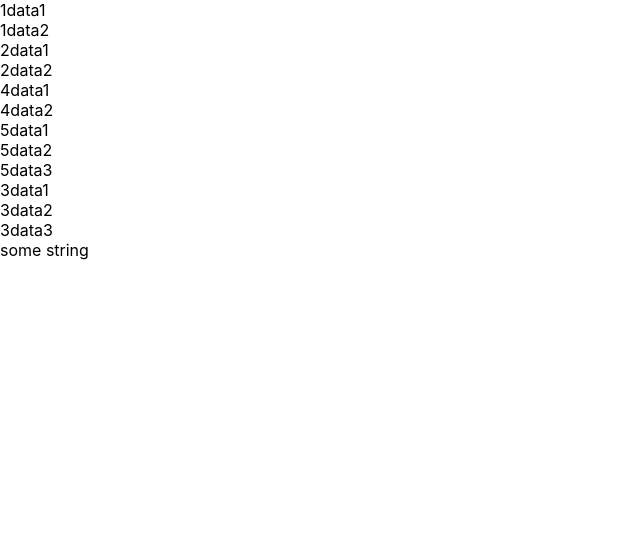
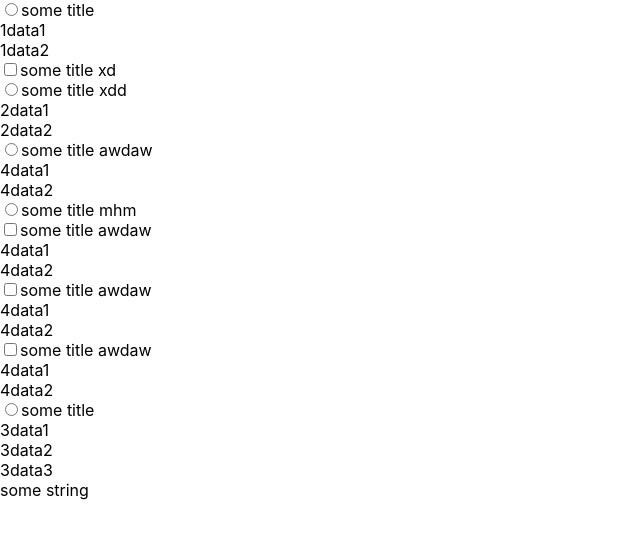
Before and after one commit to pawelkuk/softwarely, a React (Create React App) app: page / in a window 1280 px wide. Shown: the top 538 px of the page, without its empty margins (0-640 px from the left). Built offline with nearby package versions, Linux system fonts and the light colour scheme; the HTML template or start-up script is replaced by a standard one.

Commit message:
Add radio/checkbox

```diff
--- a/src/App.js
+++ b/src/App.js
@@ -2,28 +2,50 @@ import "./App.css";
 let json = [
   {
     type: "radio",
+    title: "some title",
     data: ["1data1", "1data2"],
   },
   {
     type: "checkbox",
+    title: "some title xd",
     data: [
       {
         type: "radio",
+        title: "some title xdd",
         data: [
           "2data1",
           "2data2",
           {
             type: "radio",
+            title: "some title awdaw",
             data: ["4data1", "4data2"],
           },
           {
             type: "radio",
-            data: ["5data1", "5data2", "5data3"],
+            title: "some title mhm",
+            data: [
+              {
+                type: "checkbox",
+                title: "some title awdaw",
+                data: ["4data1", "4data2"],
+              },
+              {
+                type: "checkbox",
+                title: "some title awdaw",
+                data: ["4data1", "4data2"],
+              },
+              {
+                type: "checkbox",
+                title: "some title awdaw",
+                data: ["4data1", "4data2"],
+              },
+            ],
           },
         ],
       },
       {
         type: "radio",
+        title: "some title",
         data: ["3data1", "3data2", "3data3"],
       },
     ],
@@ -31,10 +53,26 @@ let json = [
   "some string",
 ];
 
-const NestedList = ({ json }) => {
-  return json.map((el) => {
+const NestedList = ({ json, type, isEven, nestLevel = 0 }) => {
+  return json.map((el, idx) => {
     const containsNestedList = typeof el === "object";
-    if (containsNestedList) return <NestedList json={el.data} />;
+    if (containsNestedList)
+      return (
+        <div>
+          <input
+            type={el.type}
+            id={`${el.type}-list-${idx}`}
+            name={`${el.type}-list-${nestLevel}`}
+          />
+          <label for={`radio-list-${idx}`}>{el.title}</label>
+          <NestedList
+            json={el.data}
+            type={el.type}
+            isEven={idx % 2 === 0}
+            nestLevel={nestLevel++}
+          />
+        </div>
+      );
     else return <div>{el}</div>;
   });
 };
```
